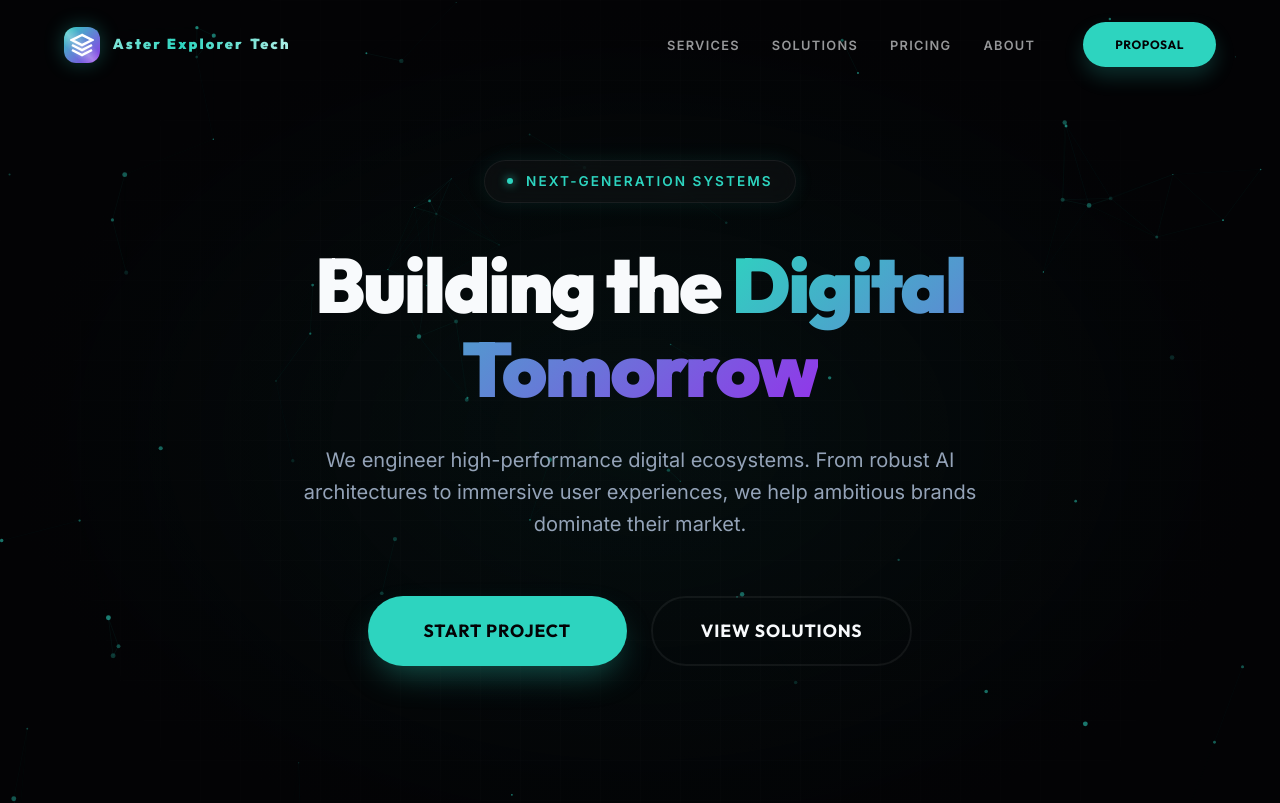
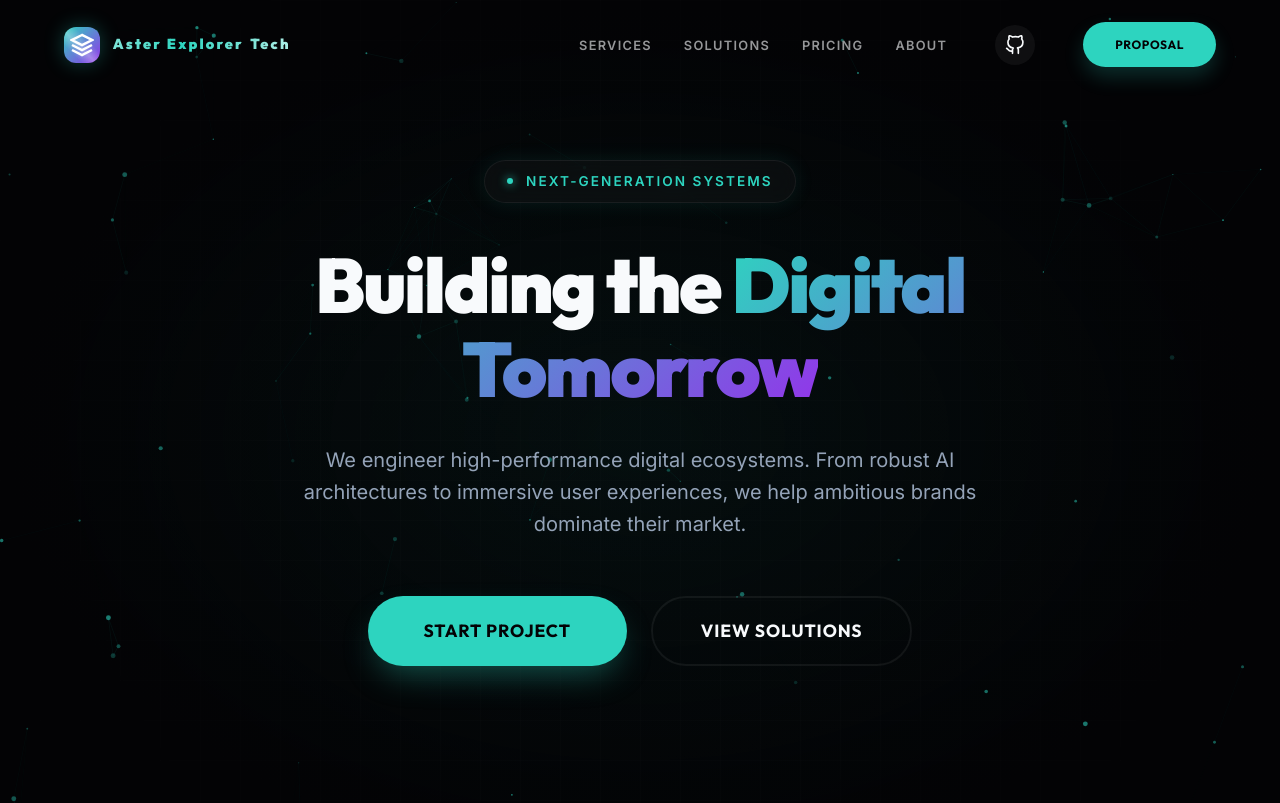
Before and after one commit to asterexplorer/asterexplorer_website, a React (Vite) app: page / in a window 1280 px wide. Shown: the top 803 px of the page. Built offline with nearby package versions, Linux system fonts and the light colour scheme.

Commit message:
Integrate GitHub social links into Navbar and Footer

```diff
--- a/src/components/Footer.jsx
+++ b/src/components/Footer.jsx
@@ -24,8 +24,9 @@
 
     const socialLinks = [
 
+        { name: 'GitHub', href: 'https://github.com/asterexplorer', color: '#333', icon: <path d="M9 19c-5 1.5-5-2.5-7-3m14 6v-3.87a3.37 3.37 0 0 0-.94-2.61c3.14-.35 6.44-1.54 6.44-7A5.44 5.44 0 0 0 20 4.77 5.07 5.07 0 0 0 19.91 1S18.73.65 16 2.48a13.38 13.38 0 0 0-7 0C6.27.65 5.09 1 5.09 1A5.07 5.07 0 0 0 5 4.77a5.44 5.44 0 0 0-1.5 3.78c0 5.42 3.3 6.61 6.44 7A3.37 3.37 0 0 0 9 18.13V22" /> },
+        { name: 'LinkedIn', href: '#', color: '#0077b5', icon: <path d="M16 8a6 6 0 0 1 6 6v7h-4v-7a2 2 0 0 0-2-2 2 2 0 0 0-2 2v7h-4v-7a6 6 0 0 1 6-6zM2 9h4v12H2zM4 2a2 2 0 1 1-2 2 2 2 0 0 1 2-2z" /> },
         { name: 'X', href: '#', color: '#ffffff', icon: <path d="M18.901 1.153h3.68l-8.04 9.19L24 22.846h-7.406l-5.8-7.584-6.638 7.584H.474l8.6-9.83L0 1.154h7.594l5.243 6.932ZM17.61 20.644h2.039L6.486 3.24H4.298Z" /> },
-        { name: 'LinkedIn', href: '#', color: '#0077b5', icon: <path d="M16 8a6 6 0 0 1 6 6v7h-4v-7a2 2 0 0 0-2-2 2 2 0 0 0-2 2v7h-4v-7a6 6 0 0 1 6-6zM2 9h4v12H2zM4 2a2 2 0 1 1-2 2 2 2 0 0 1 2-2z" /> },
         { name: 'Instagram', href: '#', color: '#e4405f', icon: <g><rect x="2" y="2" width="20" height="20" rx="5" ry="5" /><path d="M16 11.37A4 4 0 1 1 12.63 8 4 4 0 0 1 16 11.37z" /><line x1="17.5" y1="6.5" x2="17.51" y2="6.5" /></g> },
         { name: 'YouTube', href: '#', color: '#ff0000', icon: <g><path d="M22.54 6.42a2.78 2.78 0 0 0-1.94-2C18.88 4 12 4 12 4s-6.88 0-8.6.46a2.78 2.78 0 0 0-1.94 2A29 29 0 0 0 1 11.75a29 29 0 0 0 .46 5.33A2.78 2.78 0 0 0 3.4 19c1.72.46 8.6.46 8.6.46s6.88 0 8.6-.46a2.78 2.78 0 0 0 1.94-2 29 29 0 0 0 .46-5.25 29 29 0 0 0-.46-5.33z" /><polygon points="9.75 15.02 15.5 11.75 9.75 8.48 9.75 15.02" /></g> },
         { name: 'Discord', href: '#', color: '#5865f2', icon: <path d="M9 7.5L6.5 10L9 12.5M15 7.5L17.5 10L15 12.5M12 21c4.97 0 9-4.03 9-9s-4.03-9-9-9-9 4.03-9 9 4.03 9 9 9z" /> }
--- a/src/components/Navbar.jsx
+++ b/src/components/Navbar.jsx
@@ -118,6 +118,22 @@
 
 
 
+          <a href="https://github.com/asterexplorer" target="_blank" rel="noopener noreferrer" style={{
+            display: 'flex',
+            alignItems: 'center',
+            justifyContent: 'center',
+            width: '40px',
+            height: '40px',
+            borderRadius: '50%',
+            background: 'rgba(255,255,255,0.05)',
+            color: 'var(--text-primary)',
+            transition: 'all 0.3s'
+          }} className="github-link">
+            <svg viewBox="0 0 24 24" width="20" height="20" fill="none" stroke="currentColor" strokeWidth="2" strokeLinecap="round" strokeLinejoin="round">
+              <path d="M9 19c-5 1.5-5-2.5-7-3m14 6v-3.87a3.37 3.37 0 0 0-.94-2.61c3.14-.35 6.44-1.54 6.44-7A5.44 5.44 0 0 0 20 4.77 5.07 5.07 0 0 0 19.91 1S18.73.65 16 2.48a13.38 13.38 0 0 0-7 0C6.27.65 5.09 1 5.09 1A5.07 5.07 0 0 0 5 4.77a5.44 5.44 0 0 0-1.5 3.78c0 5.42 3.3 6.61 6.44 7A3.37 3.37 0 0 0 9 18.13V22" />
+            </svg>
+          </a>
+
           <a href="#contact" className="btn btn-primary" style={{
             padding: '0.8rem 2rem',
             fontSize: '0.75rem',
@@ -199,6 +215,12 @@
         .nav-link:hover::after {
           width: 100%;
         }
+        .github-link:hover {
+          background: rgba(255,255,255,0.1) !important;
+          color: var(--primary) !important;
+          transform: translateY(-2px);
+          box-shadow: 0 5px 15px rgba(0,0,0,0.3);
+        }
         @media (max-width: 1200px) {
           .desktop-menu { display: none !important; }
           .mobile-toggle { display: block !important; }
```
